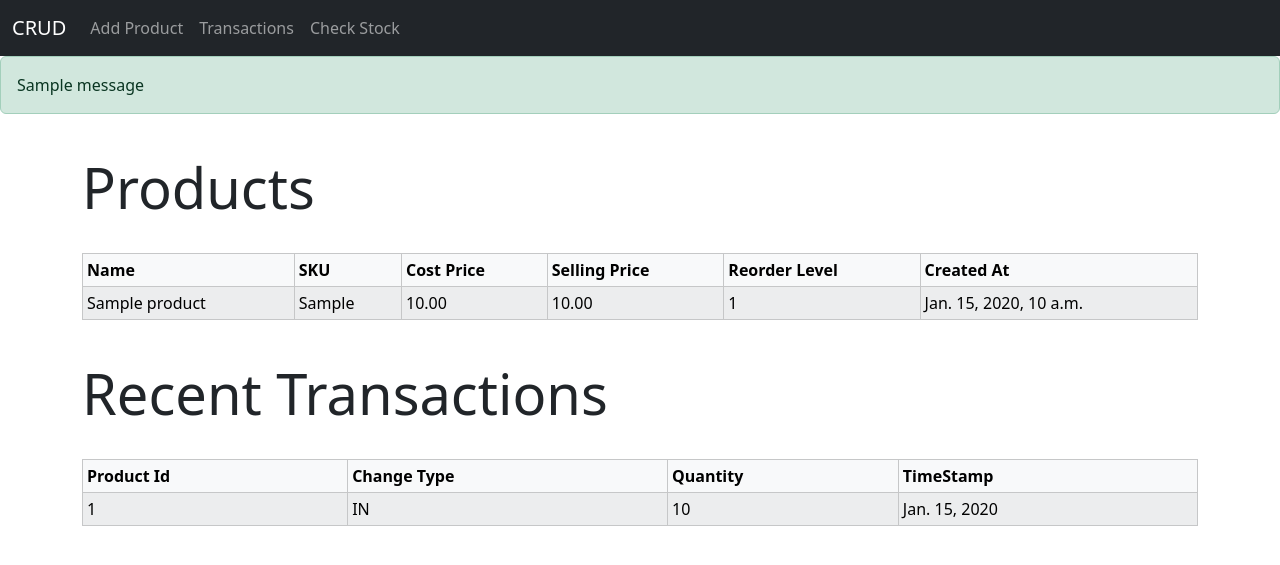
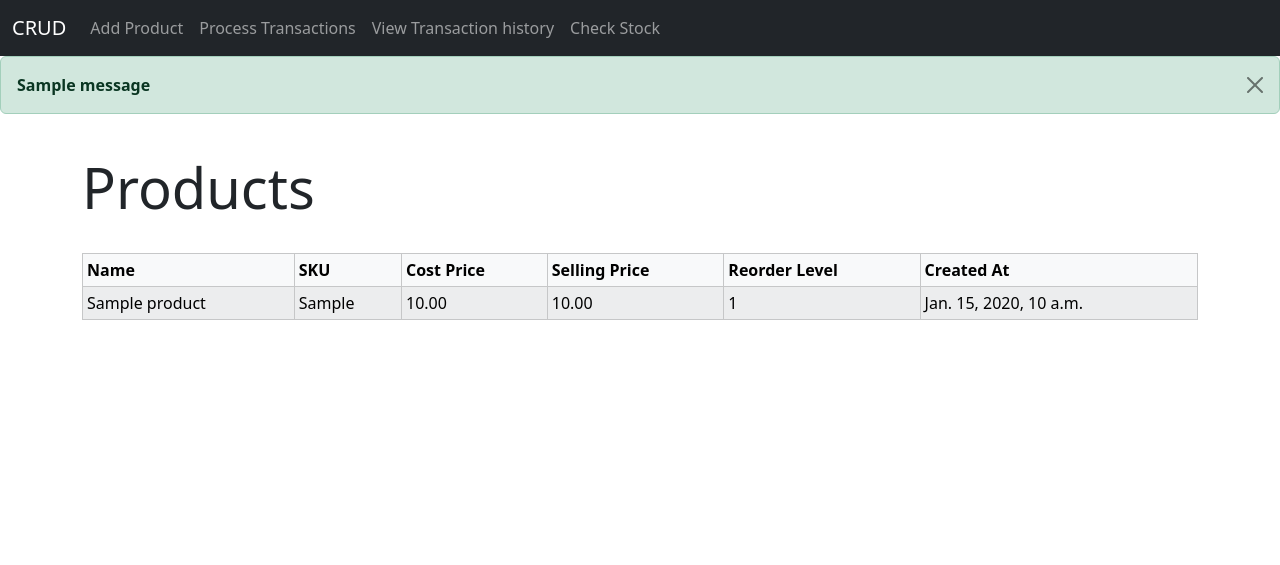
Before and after one commit to 20sid02/inventoryManagementSystem, a Django app: page / in a window 1280 px wide. Shown: the top 565 px of the page. Run offline with Django 5.2, Linux system fonts and the light colour scheme; tables that the repository leaves empty hold one stand-in row (values such as "Sample post"); one stand-in notice (Sample message) is shown.

Commit message:
added separate pages for transaction history. Also added checks when product is taken out

```diff
--- a/main/models.py
+++ b/main/models.py
@@ -1,4 +1,5 @@
 from django.db import models
+from django.core.exceptions import ValidationError
 
 class products(models.Model):
     product_id = models.AutoField(primary_key=True)
@@ -28,7 +29,7 @@ class inventory_transactions(models.Model):
     change_type = models.CharField(max_length=10, choices=[('IN', 'In'), ('OUT', 'Out')])
     quantity = models.PositiveIntegerField(default=0, null=False, blank=False)
     timestamp = models.DateField(auto_now_add=True)
-
+"""
     def save(self, *args, **kwargs):
         creating = self._state.adding
         super().save(*args, **kwargs)
@@ -43,9 +44,11 @@ class inventory_transactions(models.Model):
 
             else:
                 if inv.quantity - self.quantity < 0:
-                    raise ValueError('Not Enough Stock')
+                    raise ValidationError('Not Enough Stock available')
                 inventory.objects.filter(product=self.product).update(
                 quantity=models.F("quantity") - self.quantity
             )
 
             inv.refresh_from_db()
+
+"""
--- a/main/templates/base.html
+++ b/main/templates/base.html
@@ -14,10 +14,21 @@
 <body>
     {% include 'navbar.html' %}
     {% if messages %}
-        {% for message in messages %}
-                <div class = 'alert alert-{{message.tags}}'>{{message}}</div>
-        {% endfor %}
-    {% endif %}
+  {% for message in messages %}
+  {% if message.tags == 'success'%}
+    <div class="alert alert-success alert-dismissible fade show" role="alert">
+      <strong>{{ message }}</strong>
+      <button type="button" class="btn-close" data-bs-dismiss="alert" aria-label="Close"></button>
+    </div>
+{% elif message.tags == 'error' %}
+<div class="alert alert-danger alert-dismissible fade show" role="alert">
+      <strong>{{ message }}</strong>
+      <button type="button" class="btn-close" data-bs-dismiss="alert" aria-label="Close"></button>
+    </div>
+{% endif %}
+  {% endfor %}
+{% endif %}
+
     <div class = 'container'>
         <br>
     {% block content %}{% endblock %}
--- a/main/templates/index.html
+++ b/main/templates/index.html
@@ -32,32 +32,4 @@
 </table>
 </div>
 
-<br>
-<h1 class = 'display-4'>Recent Transactions</h1>
-<br>
-<div class = "table-responsive">
-<table class="table table-light table-striped table-hover table-bordered table-sm">
-  <thead class = 'thead-dark'>
-    <tr>
-      <th scope="col">Product Id</th>
-      <th scope="col">Change Type</th>
-      <th scope="col">Quantity</th>
-      <th scope="col">TimeStamp</th>
-    </tr>
-</thead>
-<tbody>
-    {% if inventory_transactions_rec %}
-    {% for items in inventory_transactions_rec %}
-    <tr>
-      <td>{{items.product_id}}</td>
-      <td>{{items.change_type}}</td>
-      <td>{{items.quantity}}</td>
-      <td>{{items.timestamp}}</td>
-    </tr>
-</tbody>
-{% endfor %}
-{% endif %}
-</table>
-</div>
-
 {% endblock %}
--- a/main/templates/navbar.html
+++ b/main/templates/navbar.html
@@ -11,7 +11,10 @@
           <a class="nav-link" href="{% url 'addProduct' %}">Add Product</a>
         </li>
         <li class="nav-item">
-          <a class="nav-link" href="{% url 'transactions' %}">Transactions</a>
+          <a class="nav-link" href="{% url 'transactions' %}">Process Transactions</a>
+        </li>
+        <li class="nav-item">
+          <a class="nav-link" href="{% url 'recentTransactions' %}">View Transaction history</a>
         </li>
         <li class="nav-item">
           <a class="nav-link" href="{% url 'viewInventory' %}">Check Stock </a>
--- a/main/urls.py
+++ b/main/urls.py
@@ -7,4 +7,5 @@ urlpatterns = [
     path('addProduct/', views.addProduct, name='addProduct'),
     path('viewInventory/', views.viewInventory, name='viewInventory'),
     path('transactions/', views.processTransactions, name='transactions'),
+    path('recentTransactions/', views.transHistory, name='recentTransactions'),
 ]
--- a/main/views.py
+++ b/main/views.py
@@ -6,7 +6,7 @@ from .models import products, inventory, inventory_transactions
 def index(request):
     products_rec = products.objects.all()
     inventory_transactions_rec = inventory_transactions.objects.all()
-    return render(request, 'index.html', {'products_rec' : products_rec, 'inventory_transactions_rec' : inventory_transactions_rec})
+    return render(request, 'index.html', {'products_rec' : products_rec})
 
 def addProduct(request):
     form = createProductForm(request.POST or None)
@@ -33,8 +33,24 @@ def processTransactions(request):
     form = transactionsForm(request.POST or None)
     if request.method == 'POST':
         if form.is_valid():
-            trans = form.save()
-            messages.success(request, 'Transaction added successfully')
+            transaction = form.save()
+
+            inv = inventory.objects.get(product=transaction.product)
+            if transaction.change_type == 'OUT' and inv.quantity < transaction.quantity:
+                messages.error(request, 'Not enough stock available')
+                return redirect(request.META.get('HTTP_REFERER', 'index'))
+
+            if transaction.change_type == 'OUT':
+                inv.quantity -= transaction.quantity
+            else:
+                inv.quantity += transaction.quantity
+            inv.save()
+            transaction.save()
+            messages.success(request, 'Transaction added Successfully!')
             return redirect('index')
     else:
         return render(request, 'transactions.html', {'form' : form})
+
+def transHistory(request):
+    recentTrans = inventory_transactions.objects.select_related('product').all()
+    return render(request, 'recentTransactions.html', {'recentTrans' : recentTrans})
```
Also changed, not shown: main/templates/recentTransactions.html (renamed from main/templates/viewInventory.html, +14 -10 lines).
